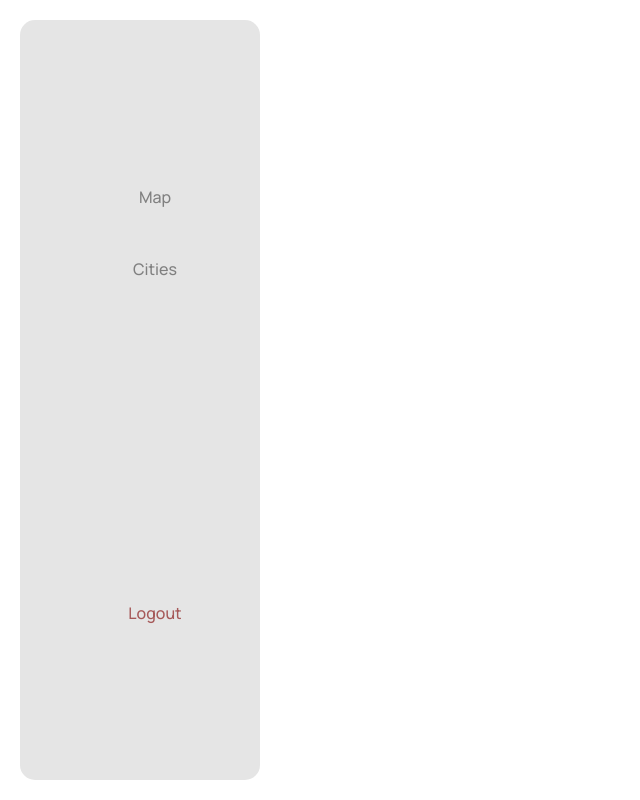
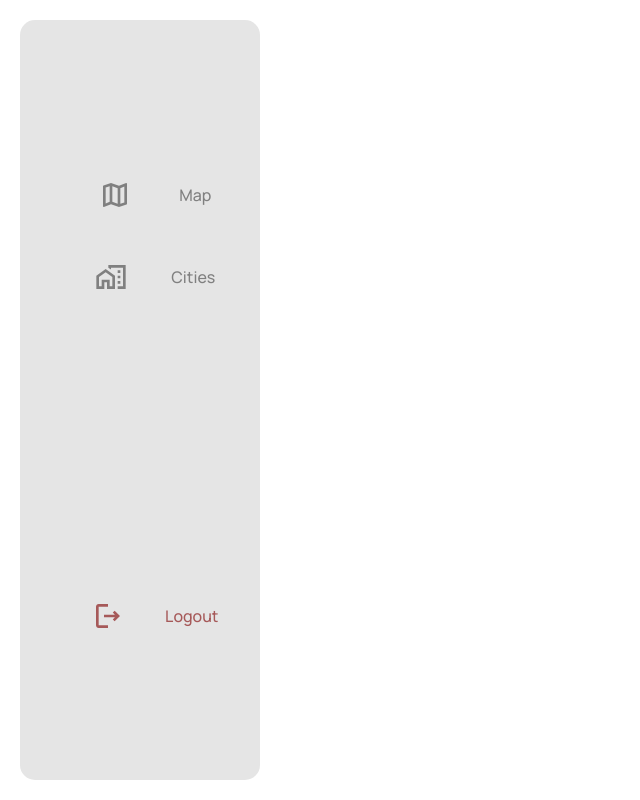
Before and after one commit to aliona-kragel/city-guide, a React (Create React App) app: page / in a window 1280 px wide. Shown: the whole page, without its empty margins (0-640 px from the left). Built offline with nearby package versions, Linux system fonts and the light colour scheme; what leaflet-geosearch would draw is missing.

Commit message:
Mui-icons added to NavMenu

```diff
--- a/package.json
+++ b/package.json
@@ -5,6 +5,7 @@
   "dependencies": {
     "@emotion/react": "^11.10.6",
     "@emotion/styled": "^11.10.6",
+    "@mui/icons-material": "^5.11.11",
     "@mui/material": "^5.11.12",
     "@reduxjs/toolkit": "^1.9.3",
     "@testing-library/jest-dom": "^5.16.5",
--- a/src/components/AutocompleteTextfield/index.tsx
+++ b/src/components/AutocompleteTextfield/index.tsx
@@ -3,6 +3,7 @@ import Autocomplete from '@mui/material/Autocomplete';
 import { useEffect, useState } from 'react';
 import { getLocations } from 'services';
 import { Locations } from 'types';
+import LocationOnIcon from '@mui/icons-material/LocationOn';
 import "./index.scss"
 
 const AutocompleteTextfield = () => {
@@ -50,7 +51,9 @@ const AutocompleteTextfield = () => {
         <TextField {...params} label="Search cities" fullWidth />
       )}
       renderOption={(props, option: Locations | null) => (
-        <li {...props} key={option?.raw.place_id} >{option?.raw.display_name}</li>
+        <li {...props} key={option?.raw.place_id} >
+          <LocationOnIcon sx={{ color: 'text.secondary' }} />
+          {option?.raw.display_name}</li>
       )}
     />
   )
--- a/src/components/MavMenu/index.tsx
+++ b/src/components/MavMenu/index.tsx
@@ -3,6 +3,9 @@ import { FlexContainer } from "../styled/FlexContainer";
 // import MapLogo from "icons/map.svg"
 // import CityLogo from 'icons/city.svg';
 // import LogoutLogo from 'icons/logout.svg';
+import HomeWorkOutlinedIcon from '@mui/icons-material/HomeWorkOutlined';
+import MapOutlinedIcon from '@mui/icons-material/MapOutlined';
+import LogoutOutlinedIcon from '@mui/icons-material/LogoutOutlined';
 import "./index.scss";
 
 const NavMenu = () => {
@@ -10,15 +13,18 @@ const NavMenu = () => {
     <FlexContainer className="nav__container" direction="column" align="flex-start" justify="space-around" >
       <div className="nav__links">
         <LinkItem to="map">
+          <MapOutlinedIcon />
           {/* <MapLogo /> */}
           <span>Map</span>
         </LinkItem>
         <LinkItem to="cities">
+          <HomeWorkOutlinedIcon />
           {/* <CityLogo /> */}
           <span>Cities</span>
         </LinkItem>
       </div>
       <div className="nav__logout">
+        <LogoutOutlinedIcon />
         {/* <LogoutLogo /> */}
         <span>Logout</span>
       </div>
```
Also changed, not shown: 1 other file (tests, documents, lock files or other folders).
